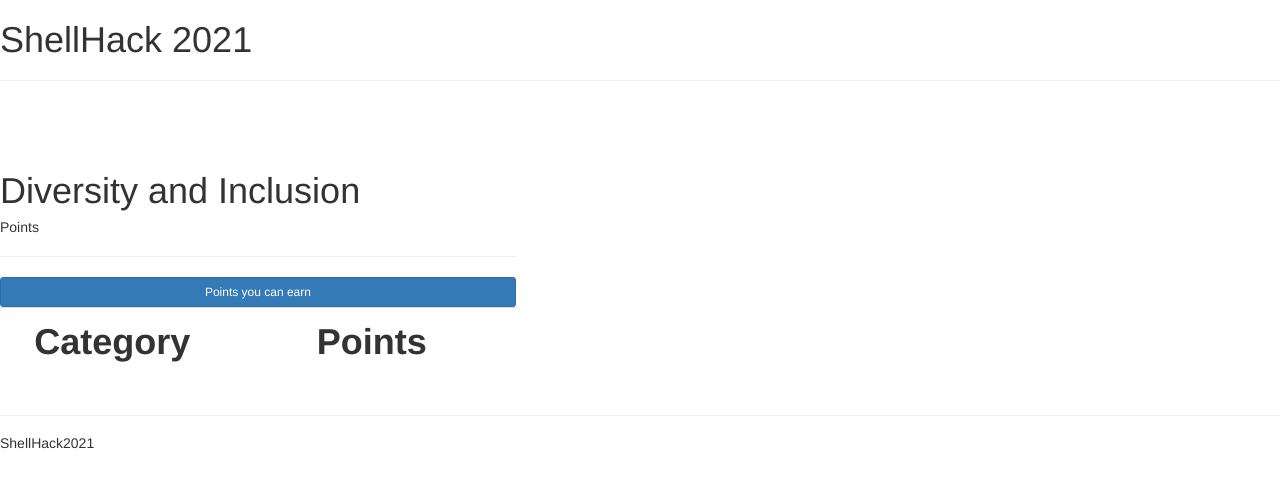
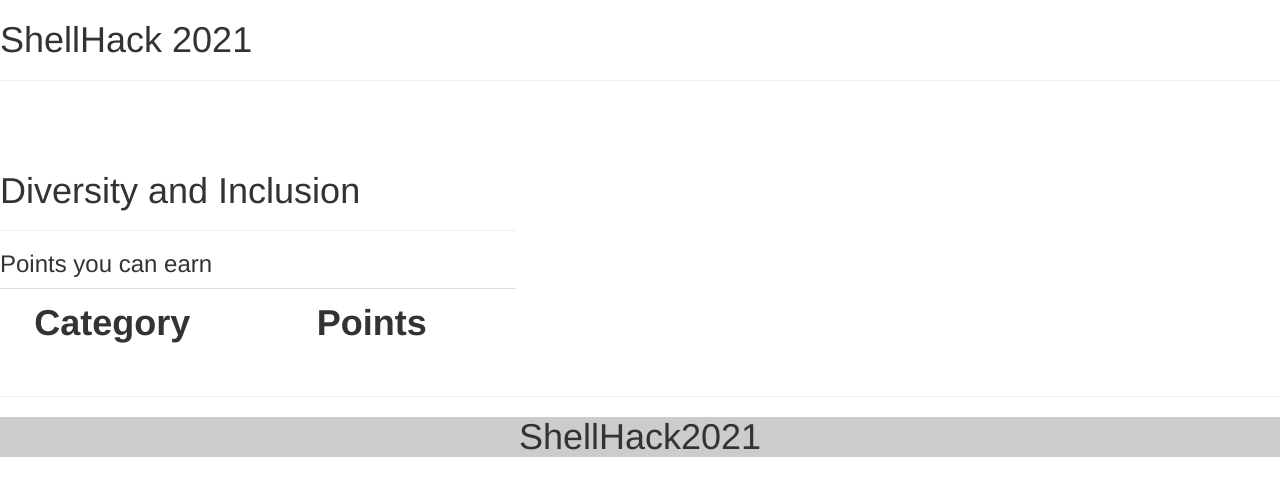
Before and after one commit to IAmAngelLiu/shellhack2021, a Django app: page / in a window 1280 px wide. Shown: the top 496 px of the page. Run offline with Django 3.2, Linux system fonts and the light colour scheme; lists and menus that the app fills with data are empty; some libraries are stand-ins or nearby versions.

Commit message:
add footer

```diff
--- /dev/null
+++ b/Diversity/accounts/templates/accounts/footer.html
@@ -0,0 +1,9 @@
+<footer class="bg-light text-center text-lg-start">
+  <!-- Copyright -->
+  <div class="text-center p-2" style="background-color: rgba(0, 0, 0, 0.2);">
+    <!-- © 2020 Copyright: -->
+    <!-- <a class="text-dark" href="https://mdbootstrap.com/">MDBootstrap.com</a> -->
+    ShellHack2021
+  </div>
+  <!-- Copyright -->
+</footer>
--- a/Diversity/accounts/templates/accounts/home.html
+++ b/Diversity/accounts/templates/accounts/home.html
@@ -9,12 +9,13 @@
 
 <div class="row">
 	<div class="col-md-5">
-		<h5> Points </h5>
+		<!-- <h5> Points </h5> -->
 		<hr>
 		<div class="card card-body">
-			<a class="btn btn-primary btn-sm btn-block" href="">
+			<!-- <a class="btn btn-primary btn-sm btn-block" href="">
 				Points you can earn
-			</a>
+			</a> -->
+			<h3>Points you can earn</h3>
 			<table class="table table-sm">
 				<tr>
 					<th> </th>
--- a/Diversity/accounts/templates/accounts/main.html
+++ b/Diversity/accounts/templates/accounts/main.html
@@ -18,7 +18,8 @@
 	{% endblock %}
 
 	<hr>
-	<h5>ShellHack2021</h5>
+	<!-- <h5>ShellHack2021</h5> -->
+	{% include 'accounts/footer.html' %}
 
 
 </body>
```
Also changed, not shown: Diversity/accounts/migrations/urls.py (added).
